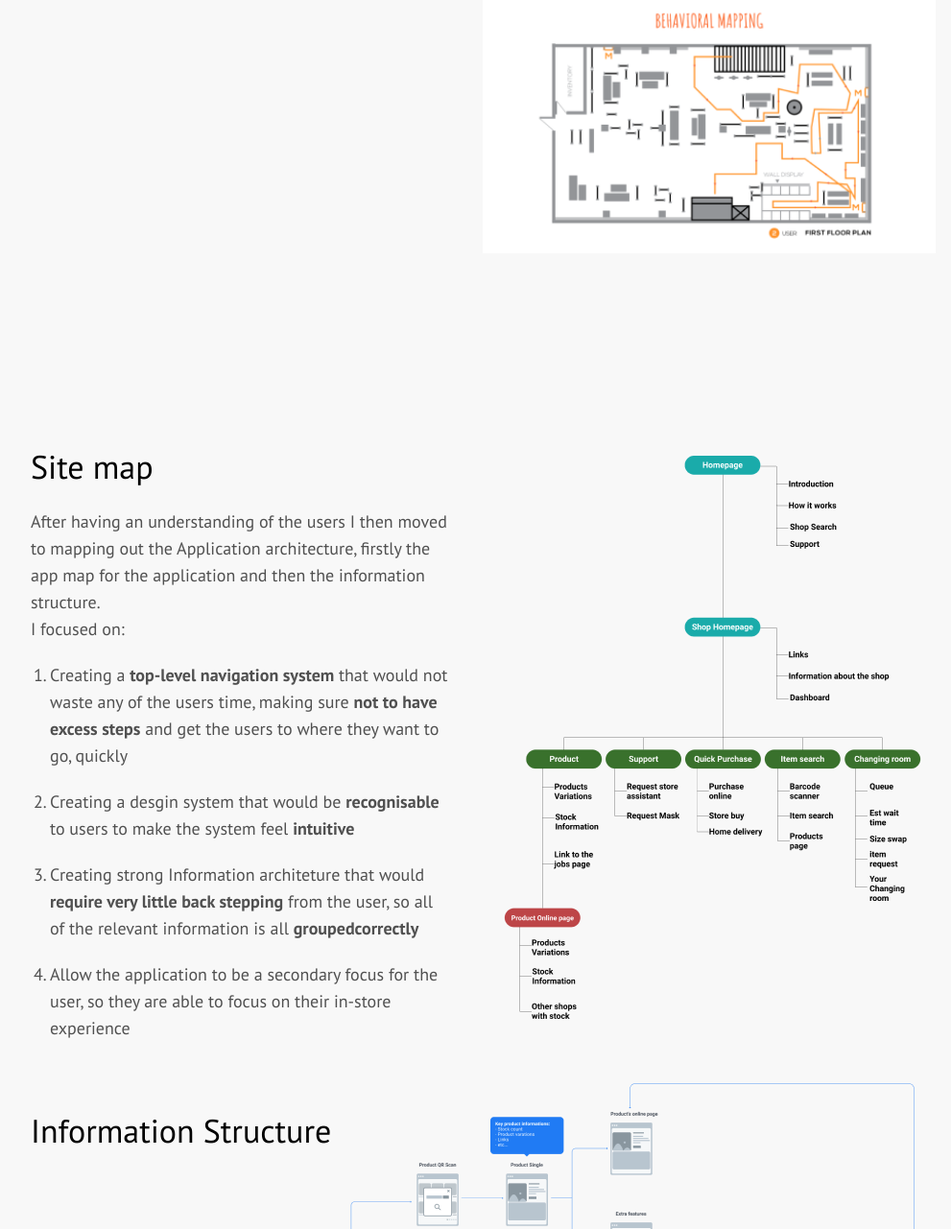
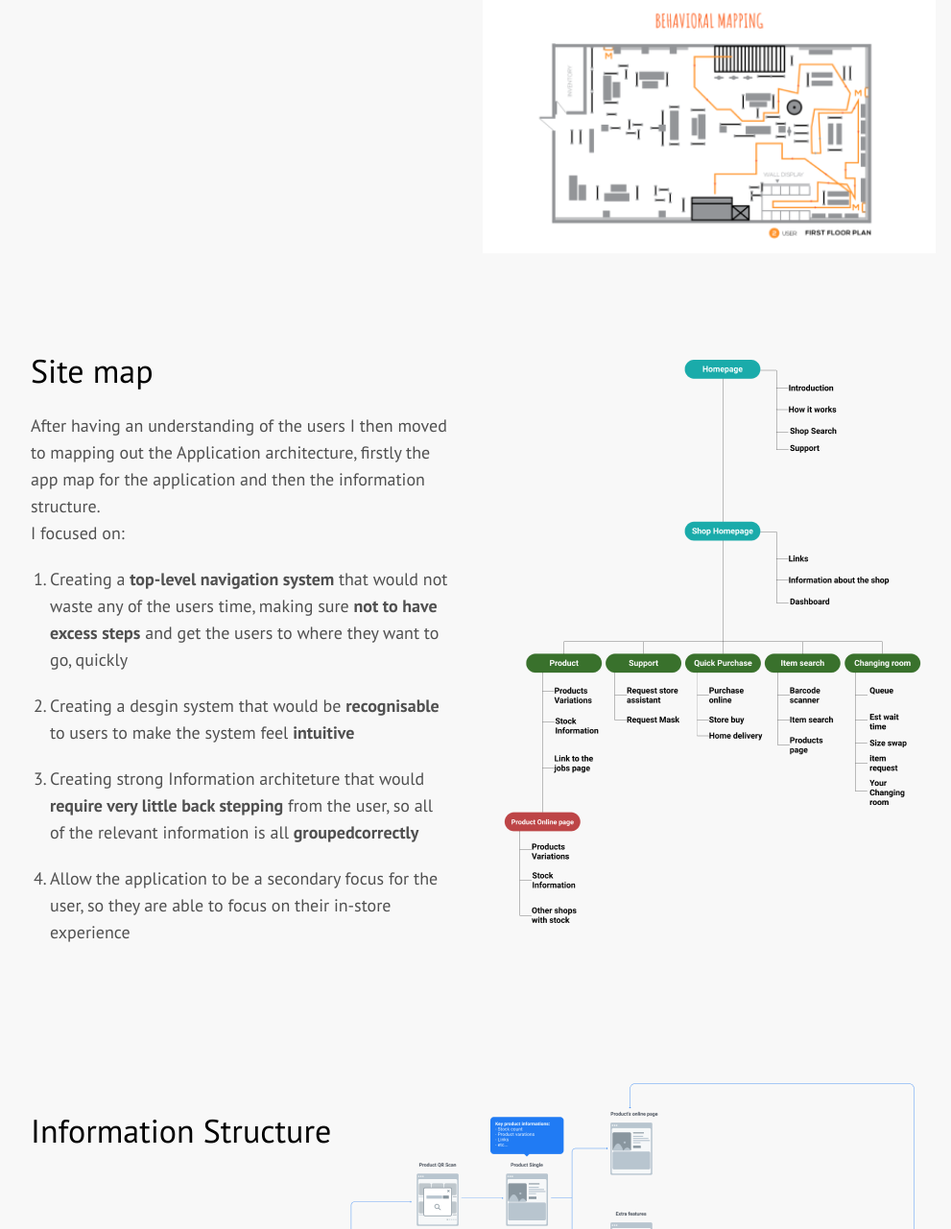
Before and after one commit to JordanSteeleGIT/Design-Portfolio, a PHP site: page /mercury.html in a window 1280 px wide. Shown: the part 2605-3886 px from the top of the page at 96% size, without its empty margins (38-1029 px from the left). Run offline with PHP 8.4, Linux system fonts and the light colour scheme; some libraries are stand-ins or nearby versions.

Commit message:
-Removed padding, added margin

```diff
--- a/styles/mercury-styles.css
+++ b/styles/mercury-styles.css
@@ -146,6 +146,7 @@
 .user-Research-Container {
   width: 100%;
   height: auto;
+  margin-bottom: 100px;
 }
 .user-Research-Wrapper {
   width: 100%;
@@ -238,7 +239,6 @@
   width: 100%;
   height: auto;
   margin-bottom: 100px;
-  padding-top: 100px;
 }
 
 .mercury-User-Research-Wrapper {
@@ -280,7 +280,7 @@
 .site-Map-Container {
   width: 100%;
   height: auto;
-  padding-top: 100px;
+  margin-bottom: 100px;
 }
 .site-Map-Wrapper {
   width: 100%;
```
